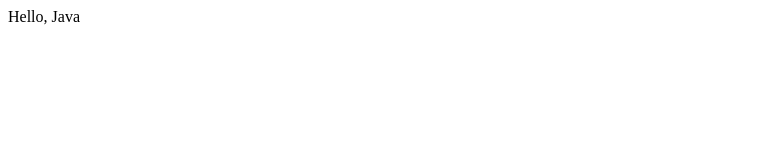
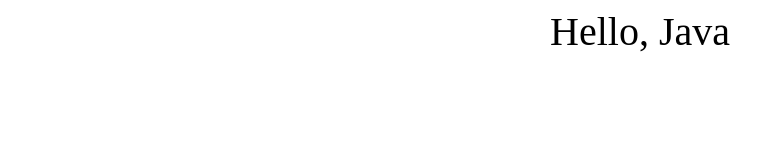
Before and after one commit to Java49MaksimIsrailov/html-css-javascript-introduction, a plain HTML site: page HW1/homework1.html in a window 1280 px wide. Shown: the whole page, without its empty margins (0-783 px from the left). Drawn offline with Linux system fonts and the light colour scheme.

Commit message:
homeworkJava

```diff
--- a/HW1/homework1.html
+++ b/HW1/homework1.html
@@ -7,6 +7,6 @@
     <title>Document</title>
 </head>
 <body>
-       <label>Hello, Java</label>
+       <label style="font-size: 40px;display: block; text-align: center;">Hello, Java</label>
 </body>
 </html>
```
